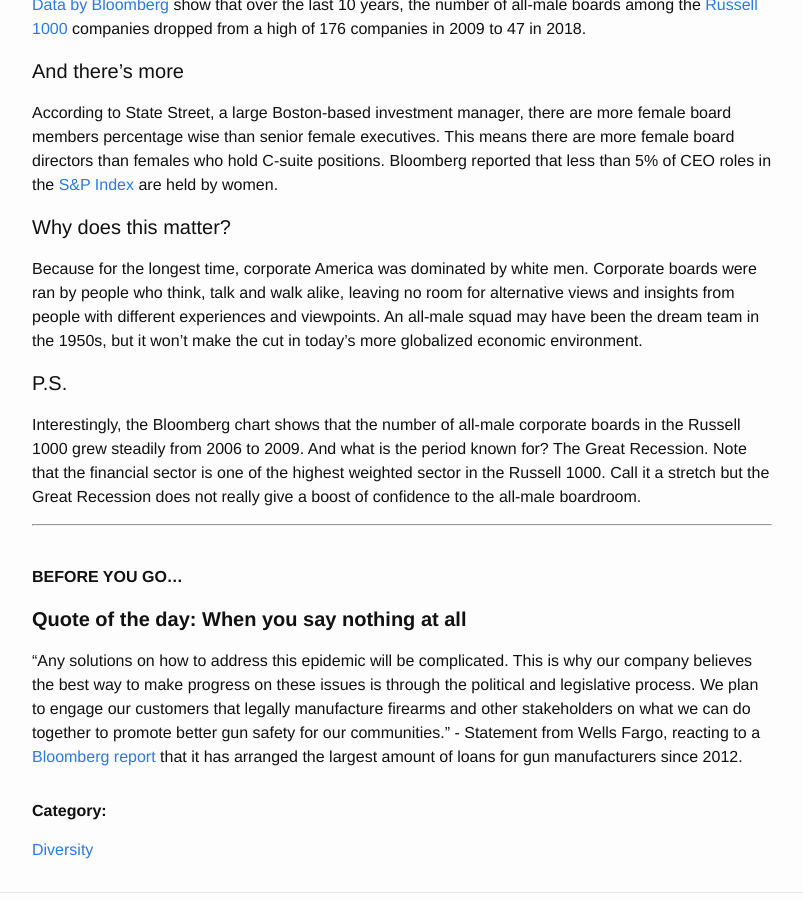
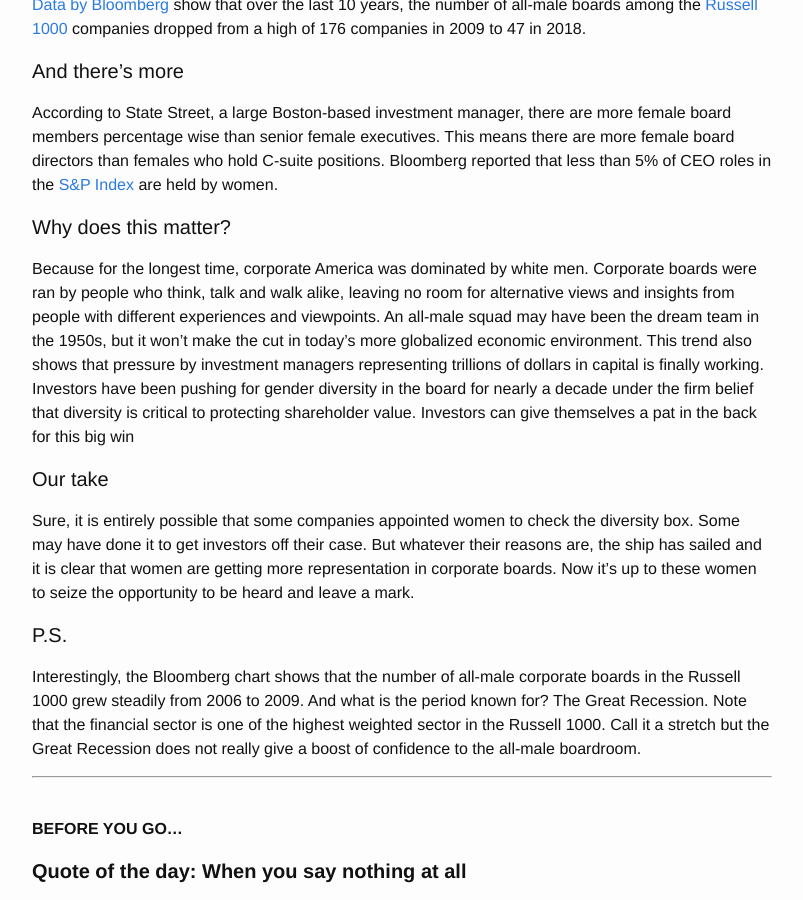
Before and after one commit to Sparkleleuk/Sustainability_Matters, a Jekyll site: the page built from _posts/2018-03-07-board-diversity.markdown, in a window 1280 px wide and 900 px high, scrolled down 371 px. Shown: the whole window, without its empty margins (238-1041 px from the left). Built offline with Jekyll 4.4.1, drawn with Linux system fonts in a browser that asks for light colours.

Commit message:
fix post

```diff
--- a/_posts/2018-03-07-board-diversity.markdown
+++ b/_posts/2018-03-07-board-diversity.markdown
@@ -15,7 +15,11 @@ According to State Street, a large Boston-based investment manager, there are mo
 
 #### Why does this matter?
 
-Because for the longest time, corporate America was dominated by white men. Corporate boards were ran by people who think, talk and walk alike, leaving no room for alternative views and insights from people with different experiences and viewpoints. An all-male squad may have been the dream team in the 1950s, but it won't make the cut in today's more globalized economic environment.
+Because for the longest time, corporate America was dominated by white men. Corporate boards were ran by people who think, talk and walk alike, leaving no room for alternative views and insights from people with different experiences and viewpoints. An all-male squad may have been the dream team in the 1950s, but it won't make the cut in today's more globalized economic environment. This trend also shows that pressure by investment managers representing trillions of dollars in capital is finally working. Investors have been pushing for gender diversity in the board for nearly a decade under the firm belief that diversity is critical to protecting shareholder value. Investors can give themselves a pat in the back for this big win
+
+#### Our take
+
+Sure, it is entirely possible that some companies appointed women to check the diversity box. Some may have done it to get investors off their case. But whatever their reasons are, the ship has sailed and it is clear that women are getting more representation in corporate boards. Now it's up to these women to seize the opportunity to be heard and leave a mark.
 
 #### P.S.
 
```
